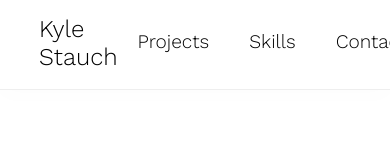
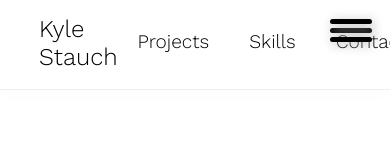
Before and after one commit to KyleS-99/Portfolio-Site, a React (Create React App) app in the folder client/: page / in a window 390 px wide. Shown: the top 160 px of the page. Built offline with nearby package versions, Linux system fonts and the light colour scheme.

Commit message:
Add hamburger menu

```diff
--- a/client/src/components/Navbar.js
+++ b/client/src/components/Navbar.js
@@ -81,19 +81,61 @@ const NavLinkContainer = styled.div`
 
 const HamburgerContainer = styled.div`
     display: ${props => props.active ? 'flex' : 'none'}
+    float: right;
+    width: 80px;
+    cursor: pointer;
+`;
+
+const Hamburger = styled.div`
+    z-index: 20;
+    position: absolute;
+    width: 42px;
+    height: 5px;
+    border-radius: 10px;
+    background-color: #000;
+    box-shadow: 2px 2px 12px 0px rgba(179,179,179,1);
+    margin: 38px 20px;
+    transition: .5s;
+    top: -10px;
+
+    &::before, &::after {
+        content: '';
+        position: absolute;
+        right: 0;
+        width: 42px;
+        height: 5px;
+        border-radius: 10px;
+        box-shadow: 2px 2px 12px 0px rgba(179,179,179,1);
+        transition: .5s;
+        background: #000;
+    }
+
+    &::before {
+        top: -9px;
+    }
+
+    &::after {
+        top: 9px;
+    }
 `;
 
 class Navbar extends Component {
     state = {
-        active: false
+        active: true
     }
     toggleMenu = () => {
         this.setState((prevState) => ({ active: !prevState.active }));
     }
     render() {
+        const { active } = this.state;
+
         return (
             <React.Fragment>
                 <Header>
+                    <HamburgerContainer active={active}>
+                        <Hamburger />
+                    </HamburgerContainer>
+
                     <Nav>
                         <Logo>kyle stauch</Logo>
                         <NavLinkContainer>
```
